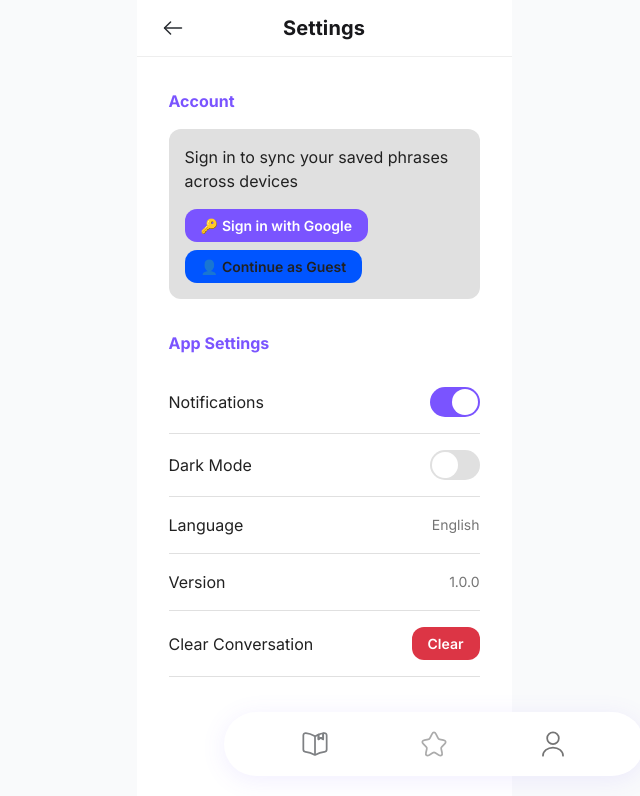
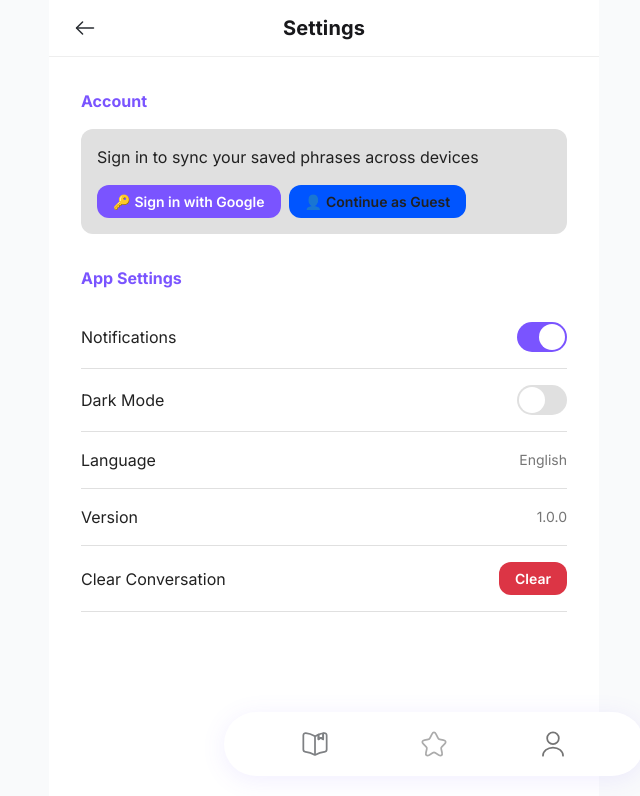
Before and after one commit to brianlintendo/lexi, a React (Vite) app: page /settings in a window 1280 px wide. Shown: the top 796 px of the page, without its empty margins (316-956 px from the left). Built offline with nearby package versions, Linux system fonts and the light colour scheme; no server answers.

Commit message:
feat: implement 550px max-width container for better responsive design

```diff
--- a/src/styles/global.css
+++ b/src/styles/global.css
@@ -219,7 +219,7 @@ body {
 
 /* Container Styles */
 .container {
-  max-width: 375px;
+  max-width: 550px;
   margin: 0 auto;
   height: 100vh;
   background-color: var(--color-secondary);
```
